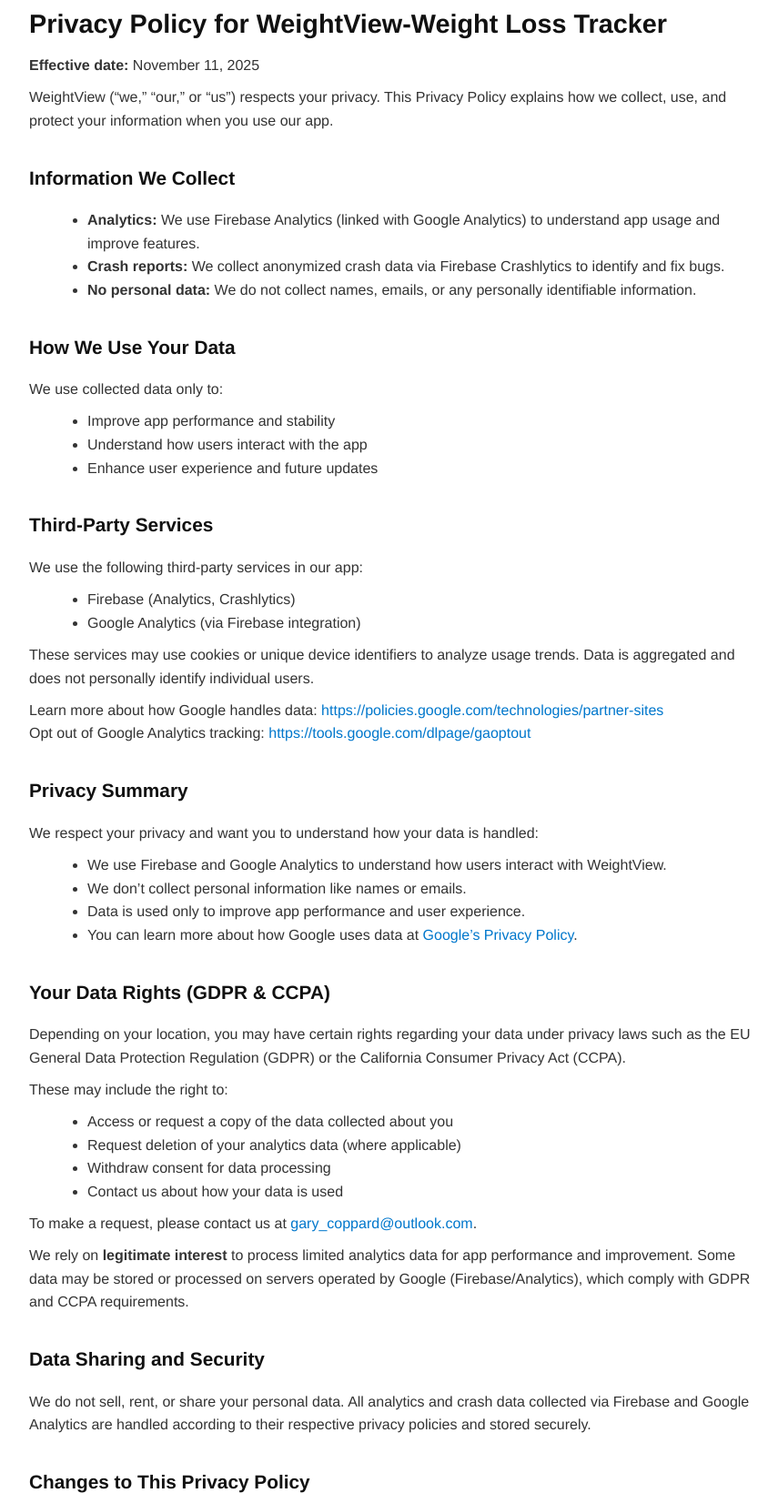
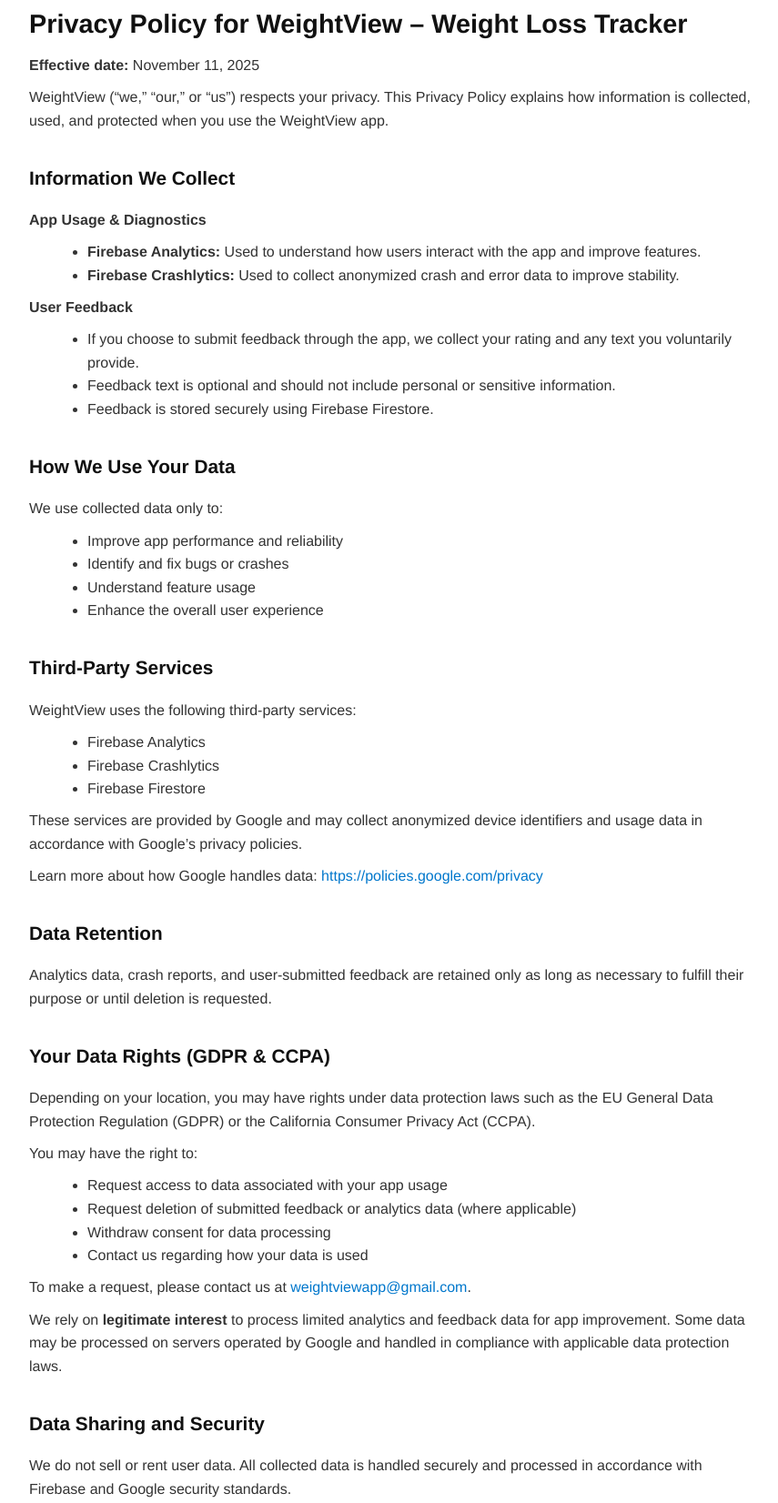
Before and after one commit to gcoppard/weight_view_about, a plain HTML site: page docs/index.html in a window 1280 px wide. Shown: the part 96-1748 px from the top of the page at 91% size, without its empty margins (208-1063 px from the left). Drawn offline with Linux system fonts and the light colour scheme.

Commit message:
Updated wording to include firebase

```diff
--- a/docs/index.html
+++ b/docs/index.html
@@ -55,86 +55,93 @@
 </head>
 <body>
   <div class="container">
-    <h1>Privacy Policy for WeightView-Weight Loss Tracker</h1>
+    <h1>Privacy Policy for WeightView – Weight Loss Tracker</h1>
     <p><strong>Effective date:</strong> November 11, 2025</p>
 
     <p>
-      WeightView (“we,” “our,” or “us”) respects your privacy. This Privacy Policy explains how we collect, use, and protect your information when you use our app.
+      WeightView (“we,” “our,” or “us”) respects your privacy. This Privacy Policy explains how information is collected, used, and protected when you use the WeightView app.
     </p>
 
     <!-- Information We Collect -->
     <h2>Information We Collect</h2>
+
+    <p><strong>App Usage & Diagnostics</strong></p>
     <ul>
-      <li><strong>Analytics:</strong> We use Firebase Analytics (linked with Google Analytics) to understand app usage and improve features.</li>
-      <li><strong>Crash reports:</strong> We collect anonymized crash data via Firebase Crashlytics to identify and fix bugs.</li>
-      <li><strong>No personal data:</strong> We do not collect names, emails, or any personally identifiable information.</li>
+      <li><strong>Firebase Analytics:</strong> Used to understand how users interact with the app and improve features.</li>
+      <li><strong>Firebase Crashlytics:</strong> Used to collect anonymized crash and error data to improve stability.</li>
+    </ul>
+
+    <p><strong>User Feedback</strong></p>
+    <ul>
+      <li>If you choose to submit feedback through the app, we collect your rating and any text you voluntarily provide.</li>
+      <li>Feedback text is optional and should not include personal or sensitive information.</li>
+      <li>Feedback is stored securely using Firebase Firestore.</li>
     </ul>
 
     <!-- How We Use Your Data -->
     <h2>How We Use Your Data</h2>
     <p>We use collected data only to:</p>
     <ul>
-      <li>Improve app performance and stability</li>
-      <li>Understand how users interact with the app</li>
-      <li>Enhance user experience and future updates</li>
+      <li>Improve app performance and reliability</li>
+      <li>Identify and fix bugs or crashes</li>
+      <li>Understand feature usage</li>
+      <li>Enhance the overall user experience</li>
     </ul>
 
     <!-- Third-Party Services -->
     <h2>Third-Party Services</h2>
-    <p>We use the following third-party services in our app:</p>
+    <p>WeightView uses the following third-party services:</p>
     <ul>
-      <li>Firebase (Analytics, Crashlytics)</li>
-      <li>Google Analytics (via Firebase integration)</li>
+      <li>Firebase Analytics</li>
+      <li>Firebase Crashlytics</li>
+      <li>Firebase Firestore</li>
     </ul>
     <p>
-      These services may use cookies or unique device identifiers to analyze usage trends. Data is aggregated and does not personally identify individual users.
+      These services are provided by Google and may collect anonymized device identifiers and usage data in accordance with Google’s privacy policies.
     </p>
     <p>
       Learn more about how Google handles data:
-      <a href="https://policies.google.com/technologies/partner-sites" target="_blank">https://policies.google.com/technologies/partner-sites</a><br>
-      Opt out of Google Analytics tracking:
-      <a href="https://tools.google.com/dlpage/gaoptout" target="_blank">https://tools.google.com/dlpage/gaoptout</a>
+      <a href="https://policies.google.com/privacy" target="_blank">
+        https://policies.google.com/privacy
+      </a>
     </p>
 
-    <!-- Privacy Summary -->
-    <h2>Privacy Summary</h2>
-    <p>We respect your privacy and want you to understand how your data is handled:</p>
-    <ul>
-      <li>We use Firebase and Google Analytics to understand how users interact with WeightView.</li>
-      <li>We don’t collect personal information like names or emails.</li>
-      <li>Data is used only to improve app performance and user experience.</li>
-      <li>You can learn more about how Google uses data at <a href="https://policies.google.com/technologies/partner-sites" target="_blank">Google’s Privacy Policy</a>.</li>
-    </ul>
+    <!-- Data Retention -->
+    <h2>Data Retention</h2>
+    <p>
+      Analytics data, crash reports, and user-submitted feedback are retained only as long as necessary to fulfill their purpose or until deletion is requested.
+    </p>
 
     <!-- GDPR & CCPA Rights -->
     <h2>Your Data Rights (GDPR & CCPA)</h2>
     <p>
-      Depending on your location, you may have certain rights regarding your data under privacy laws such as the EU General Data Protection Regulation (GDPR) or the California Consumer Privacy Act (CCPA).
+      Depending on your location, you may have rights under data protection laws such as the EU General Data Protection Regulation (GDPR) or the California Consumer Privacy Act (CCPA).
     </p>
-    <p>These may include the right to:</p>
+    <p>You may have the right to:</p>
     <ul>
-      <li>Access or request a copy of the data collected about you</li>
-      <li>Request deletion of your analytics data (where applicable)</li>
+      <li>Request access to data associated with your app usage</li>
+      <li>Request deletion of submitted feedback or analytics data (where applicable)</li>
       <li>Withdraw consent for data processing</li>
-      <li>Contact us about how your data is used</li>
+      <li>Contact us regarding how your data is used</li>
     </ul>
     <p>
-      To make a request, please contact us at <a href="mailto:gary_coppard@outlook.com">gary_coppard@outlook.com</a>.
+      To make a request, please contact us at
+      <a href="mailto:weightviewapp@gmail.com">weightviewapp@gmail.com</a>.
     </p>
     <p>
-      We rely on <strong>legitimate interest</strong> to process limited analytics data for app performance and improvement. Some data may be stored or processed on servers operated by Google (Firebase/Analytics), which comply with GDPR and CCPA requirements.
+      We rely on <strong>legitimate interest</strong> to process limited analytics and feedback data for app improvement. Some data may be processed on servers operated by Google and handled in compliance with applicable data protection laws.
     </p>
 
     <!-- Data Sharing & Security -->
     <h2>Data Sharing and Security</h2>
     <p>
-      We do not sell, rent, or share your personal data. All analytics and crash data collected via Firebase and Google Analytics are handled according to their respective privacy policies and stored securely.
+      We do not sell or rent user data. All collected data is handled securely and processed in accordance with Firebase and Google security standards.
     </p>
 
     <!-- Changes -->
     <h2>Changes to This Privacy Policy</h2>
     <p>
-      We may update this Privacy Policy from time to time. Updates will be posted here with a new effective date. Continued use of the app after an update indicates your acceptance of the revised policy.
+      We may update this Privacy Policy from time to time. Updates will be posted here with a revised effective date. Continued use of the app indicates acceptance of the updated policy.
     </p>
 
     <!-- Contact -->
@@ -142,7 +149,10 @@
     <p>
       If you have any questions about this Privacy Policy, please contact us at:
     </p>
-    <p><strong>Email:</strong> <a href="mailto:weightviewapp@gmail.com">weightviewapp@gmail.com</a></p>
+    <p>
+      <strong>Email:</strong>
+      <a href="mailto:weightviewapp@gmail.com">weightviewapp@gmail.com</a>
+    </p>
 
     <footer>
       &copy; 2025 WeightView. All rights reserved.
```
